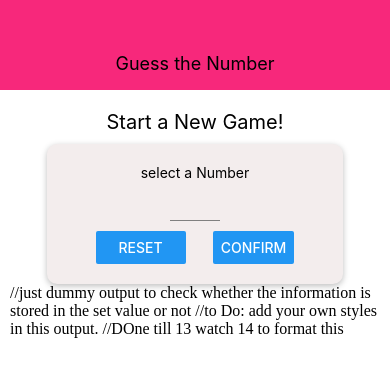
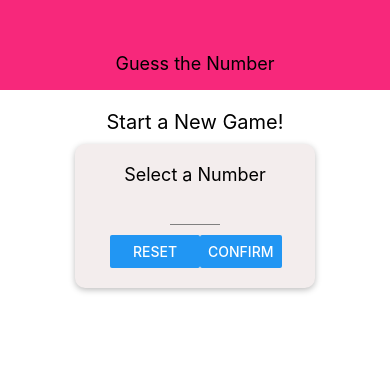
Before and after one commit to settler-av/guess-the-number, a React Native app: screen / in a window 390 px wide. Shown: the top 376 px of the page. Built offline with nearby package versions, Linux system fonts and the light colour scheme.

Commit message:
add Number container with styling

```diff
--- a/screens/StartGameScreen.js
+++ b/screens/StartGameScreen.js
@@ -1,4 +1,4 @@
-import React, { useState } from "react";
+import React, {useState} from "react";
 import {
     View,
     StyleSheet,
@@ -12,6 +12,8 @@ import {
 
 import Card from "../Components/Card";
 import Input from "../Components/Input";
+import NumberContainer from "../Components/NumberContainer";
+
 const StartGameScreen = (props) => {
     const [enteredValue, setEnteredValue] = useState("");
     const [confirmed, setConfirmed] = useState(false);
@@ -30,9 +32,9 @@ const StartGameScreen = (props) => {
     //will check if input is valid or not and gives alert else
     const confirmInputHandler = () => {
         const chosenNumber = parseInt(enteredValue);
-    if (isNaN(chosenNumber)|| chosenNumber <= 0 || chosenNumber > 99) {
+        if (isNaN(chosenNumber) || chosenNumber <= 0 || chosenNumber > 99) {
             Alert.alert("invalid Number!", "Number has to be between 1 to 99.", [
-        { text: "Okay", style: "destructive", onPress: resetInputHandler },
+                {text: "Okay", style: "destructive", onPress: resetInputHandler},
             ]);
             return;
         }
@@ -40,10 +42,19 @@ const StartGameScreen = (props) => {
         setConfirmed(true);
         setSelectedNumber(chosenNumber);
         setEnteredValue("");
+        Keyboard.dismiss();
     };
     let confirmedOutput;
     if (confirmed) {
-    confirmedOutput = <Text>Chosen Number: {selectedNumber}</Text>;
+        confirmedOutput =
+            <Card style={styles.summaryContainer}>
+                <Text style = {{fontSize: 18, }} >Selected Number</Text>
+                <NumberContainer>
+                    {selectedNumber}
+                </NumberContainer>
+                <Button title="START GAME"/>
+            </Card>
+        ;
     }
     return (
         <TouchableWithoutFeedback
@@ -54,7 +65,7 @@ const StartGameScreen = (props) => {
             <View style={styles.screen}>
                 <Text style={styles.title}>Start a New Game!</Text>
                 <Card style={styles.inputContainer}>
-          <Text>select a Number</Text>
+                    <Text style = {{fontSize: 18}}>Select a Number</Text>
                     {/* here if you wrong props i.e. maxlength instead of maxLength you will not get an error but this part will not work */}
                     <Input
                         style={styles.input}
@@ -68,18 +79,18 @@ const StartGameScreen = (props) => {
                     />
 
                     <View style={styles.buttonContainer}>
-            <View style={[{ width: 90 }]}>
-              <Button title="Reset" onPress={resetInputHandler} />
+                        <View style={[{width: 90}]}>
+                            <Button title="Reset" onPress={resetInputHandler}/>
                         </View>
-            <View styles={[{ width: 100 }]}>
-              <Button title="Confirm" onPress={confirmInputHandler} />
+                        <View styles={[{width: 100}]}>
+                            <Button title="Confirm" onPress={confirmInputHandler}/>
                         </View>
                     </View>
                 </Card>
 
-        //just dummy output to check whether the information is stored in the set value or not
-        //to Do: add your own styles in this output.
-        //DOne till 13 watch 14 to format this
+                {/*//just dummy output to check whether the information is stored in the set value or not*/}
+                {/*//to Do: add your own styles in this output.*/}
+                {/*//DOne till 13 watch 14 to format this*/}
                 {confirmedOutput}
             </View>
         </TouchableWithoutFeedback>
@@ -113,5 +124,11 @@ const styles = StyleSheet.create({
         width: 50,
         textAlign: "center",
     },
+    summaryContainer: {
+        width: 150,
+        height: 150,
+        alignItems: "center",
+        marginTop: 25,
+    }
 });
 export default StartGameScreen;
```
Lines whose indentation alone changed are shown as unchanged.
